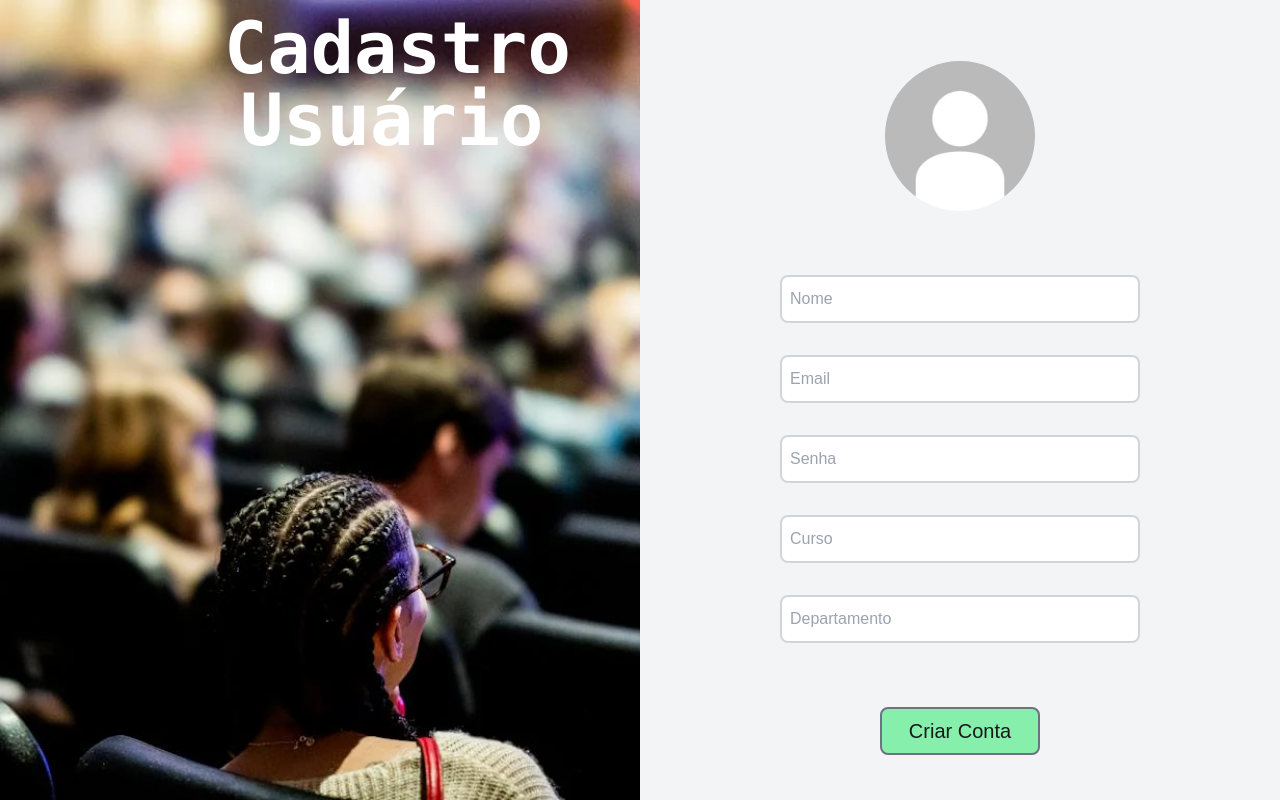
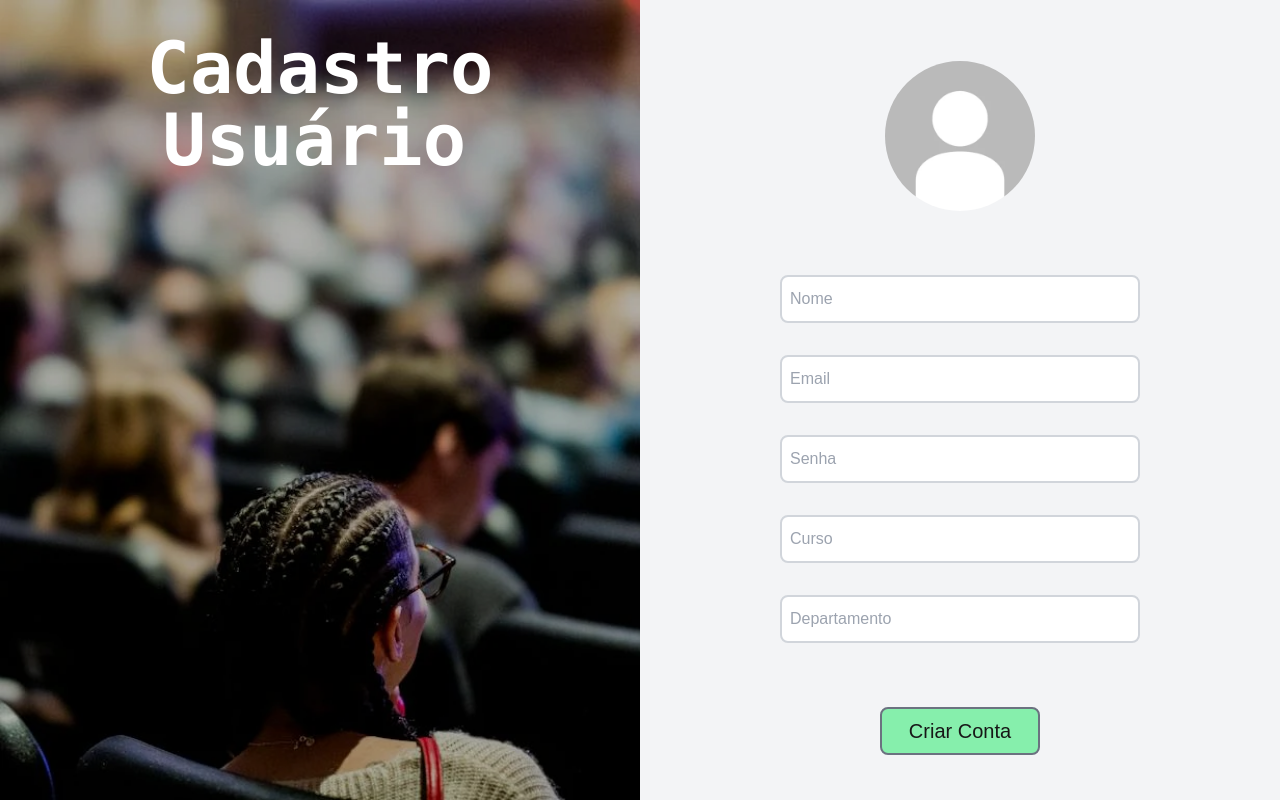
Before and after one commit to gabrielcaixeta01/front-cjr, a Next.js app: page /cadastro in a window 1280 px wide. Built offline with nearby package versions, Linux system fonts and the light colour scheme.

Commit message:
+ nitídez no texto sobre a imagem e recebe profile picture --> Cadastro

```diff
--- a/src/app/cadastro/page.tsx
+++ b/src/app/cadastro/page.tsx
@@ -3,6 +3,7 @@ import Image from "next/image";
 import { useRouter } from "next/navigation";
 import { Formik, Form, Field, ErrorMessage } from "formik";
 import * as Yup from "yup";
+import { useRef } from "react";
 
 const validationSchema = Yup.object({
   name: Yup.string().required("Insira o seu nome"),
@@ -25,6 +26,7 @@ const initialValues = {
 };
 
 export default function Cadastro() {
+  const referencia_imagem = useRef<HTMLInputElement>(null);
   const router = useRouter();
   const onSubmit = (values: typeof initialValues) => {
     const filteredValues = Object.fromEntries(
@@ -36,26 +38,31 @@ export default function Cadastro() {
   //const [showPassword, setShowPassword] = useState(false);
   return (
     <div className="w-full h-screen flex  relative">
-      <div className="ImgContainer h-full flex-1 relative">
+      <div className="ImgContainer flex justify-center h-full flex-1 relative">
+        <div className="absolute w-full h-screen bg-black/30 z-30">
+
+        </div>
         <Image
           src="/background-login.png"
           alt="Imagem de background da parte esquerda"
           layout="fill"
         />
+        <div className="absolute top-8 text-7xl font-mono font-bold text-white z-50">
+          <h1>Cadastro</h1>
+          <h1 className="ml-4">Usuário</h1>
+        </div>
       </div>
 
-      <div className="absolute top-3 left-56 text-7xl font-mono font-bold text-white">
-        <h1>Cadastro</h1>
-        <h1 className="ml-4">Usuário</h1>
-      </div>
+
 
       <div className="flex-1 flex flex-col justify-center items-center bg-gray-100">
         <Image
           src="/default-profile.png"
-          alt="Imagem de background da parte esquerda"
+          alt="Imagem padrão"
           width={150}
           height={150}
           className="mt-4 rounded-full"
+          onClick={() => referencia_imagem.current?.click()}
         />
         <Formik
           initialValues={initialValues}
@@ -124,6 +131,8 @@ export default function Cadastro() {
                 className="text-red-500 text-sm mt-2"
               />
 
+
+
               <section className="mt-16">
                 <button
                   type="submit"
@@ -135,6 +144,9 @@ export default function Cadastro() {
             </Form>
           )}
         </Formik>
+        <input type="file" className="hidden" ref={referencia_imagem}>
+
+        </input>
       </div>
     </div>
   );
```
